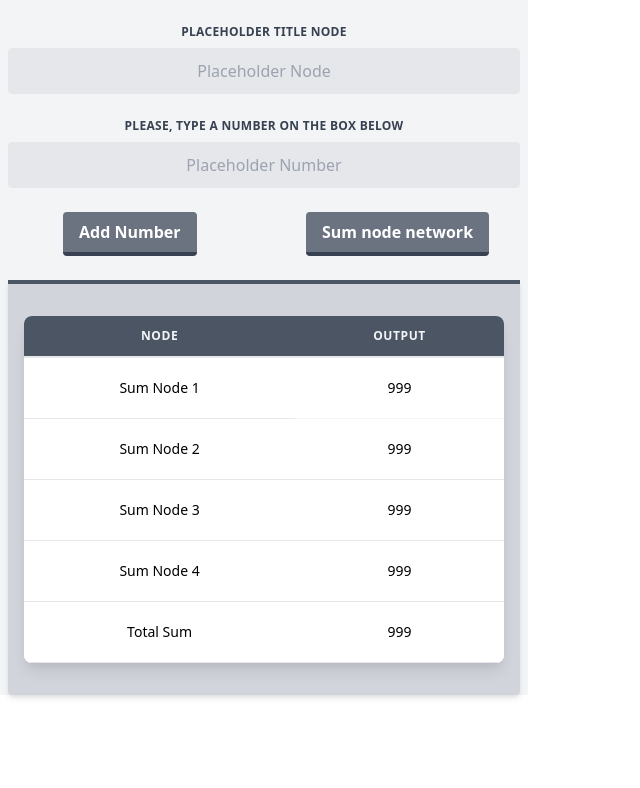
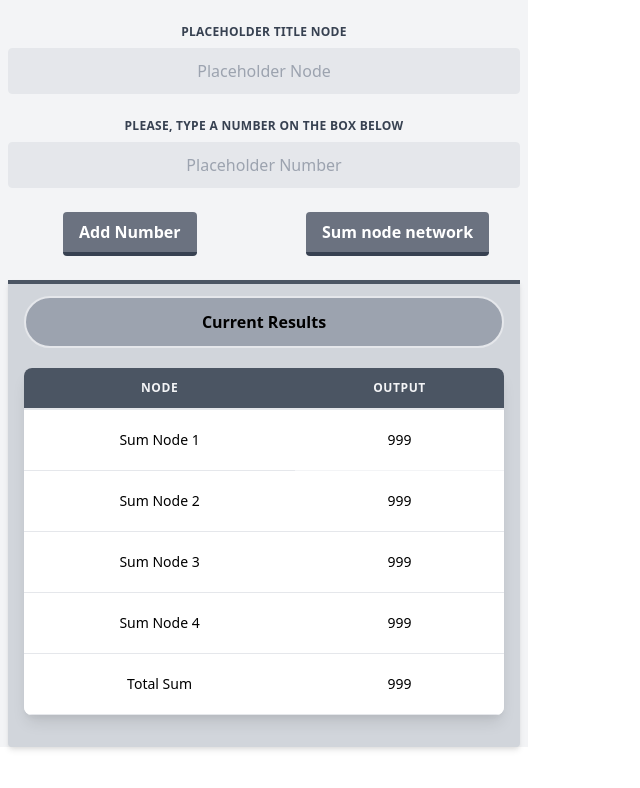
Before and after one commit to NilsonSpaghettiCode/p2p-summation-system, a plain HTML site: page front/index.html in a window 1280 px wide. Shown: the whole page, without its empty margins (0-640 px from the left). Drawn offline with nearby package versions, Linux system fonts and the light colour scheme.

Commit message:
Nada fue agregado, sólo ando flexeando

```diff
--- a/front/index.html
+++ b/front/index.html
@@ -61,6 +61,7 @@
                     <div class="w-full md:w-1/1 px-2 mb-6 md:mb-0 text-center bg-gray-300 border-t-4 border-gray-600 rounded-b text-teal-900 px-4 py-3 shadow-md">
                         <div class="block w-full">
                             <div class="">
+                                <div class="rounded-full py-3 px-6 bg-gray-400 font-bold border-2 border-gray-200">Current Results</div>
                                 <table class="w-full leading-normal w-full flex-row flex-no-wrap sm:bg-white rounded-lg overflow-hidden sm:shadow-lg my-5">
 
                                     <tr class="sm:table-row rounded-l-lg sm:rounded-none mb-2 sm:mb-0">
```
